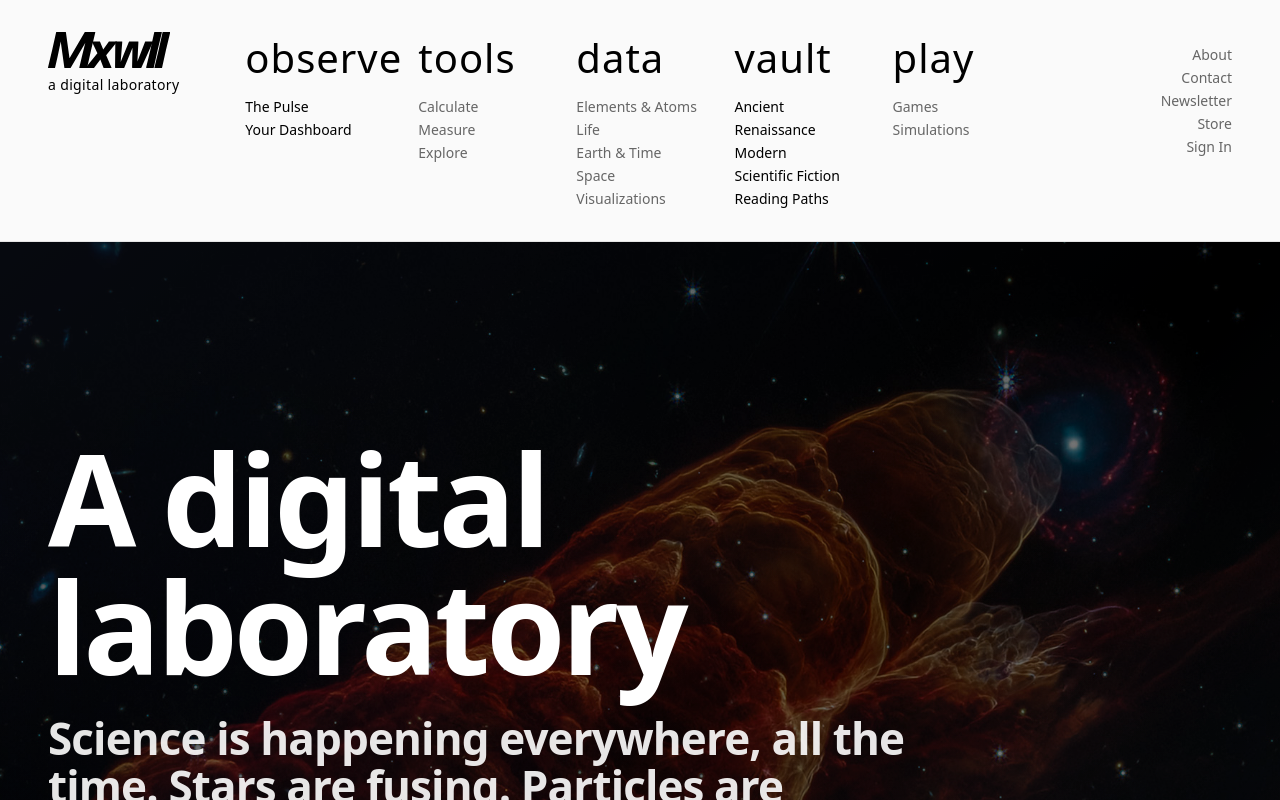
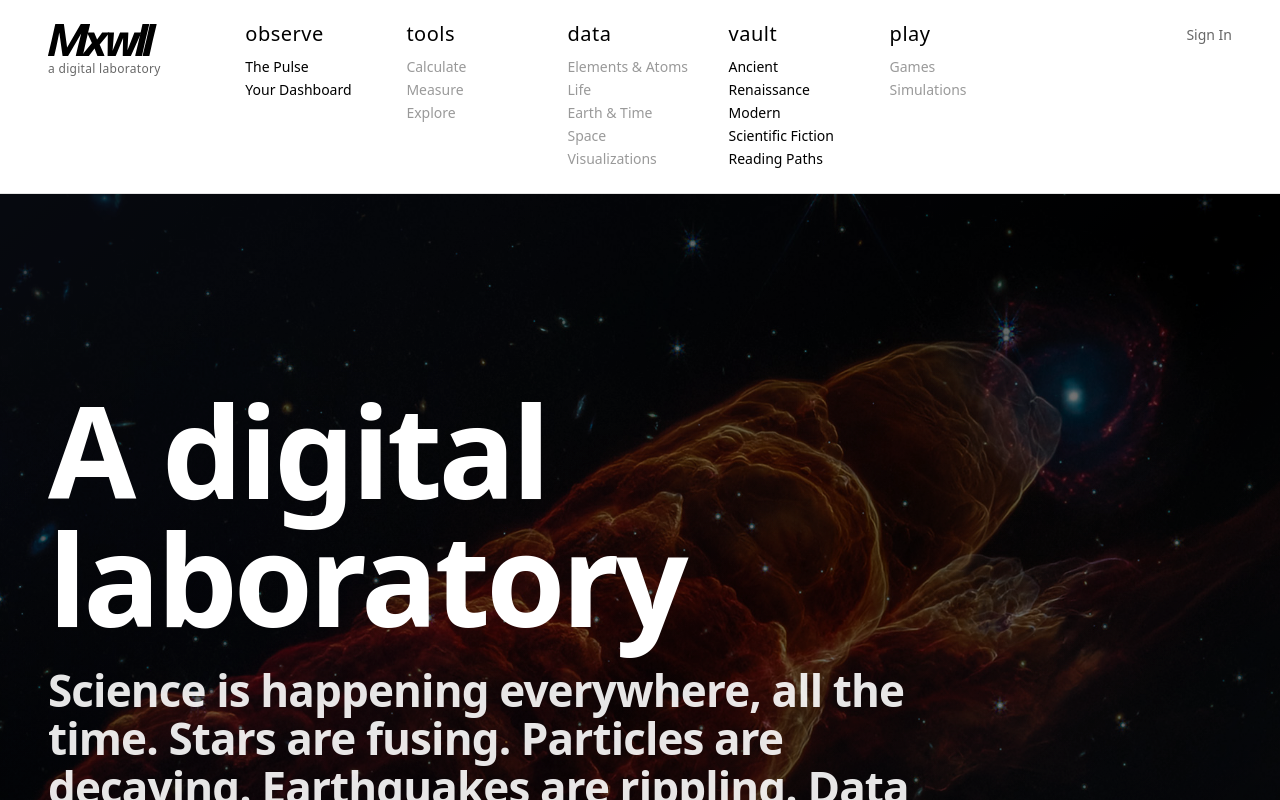
Before and after one commit to Axisophy/maxwell, a Next.js app: page / in a window 1280 px wide. Shown: the top 800 px of the page. Built offline with nearby package versions, Linux system fonts and the light colour scheme; a web font is replaced by a local one.

Commit message:
tweaked header and footer

```diff
--- a/src/components/Footer.tsx
+++ b/src/components/Footer.tsx
@@ -19,6 +19,7 @@ const footerLinks = {
     { href: '/about/partnerships', label: 'Institutions' },
     { href: '/about/investment', label: 'Investors' },
     { href: '/about/advertising', label: 'Advertising' },
+    { href: '/store', label: 'Store' },
   ],
   legal: [
     { href: '/privacy', label: 'Privacy' },
--- a/src/components/Header.tsx
+++ b/src/components/Header.tsx
@@ -3,14 +3,6 @@
 import Link from 'next/link'
 import { usePathname } from 'next/navigation'
 import Logo from './Logo'
-
-const utilityItems = [
-  { href: '/about', label: 'About' },
-  { href: '/contact', label: 'Contact' },
-  { href: '/newsletter', label: 'Newsletter' },
-  { href: '/store', label: 'Store' },
-  { href: '/signin', label: 'Sign In' },
-]
 
 const navItems = [
   { href: '/observe', label: 'observe' },
@@ -66,13 +58,13 @@ export default function Header() {
   const pathname = usePathname()
 
   return (
-    <header className="hidden md:block w-full px-8 lg:px-12 py-8 border-b border-border-light bg-shell-light">
+    <header className="hidden md:block w-full px-4 md:px-8 lg:px-12 py-6 border-b border-black/10 bg-white">
       <div className="grid grid-cols-12 items-start">
         {/* Logo + tagline: cols 1-2 */}
         <div className="col-span-2">
           <Link href="/" className="block group">
-            <Logo className="h-9 w-auto" />
-            <span className="text-sm text-text-primary tracking-wide mt-1.5 block font-sans">
+            <Logo className="h-8 w-auto text-black" />
+            <span className="text-xs text-black/60 tracking-wide mt-1 block">
               a digital laboratory
             </span>
           </Link>
@@ -91,8 +83,8 @@ export default function Header() {
               <div key={item.href} className="flex-1">
                 <Link
                   href={item.href}
-                  className={`text-nav font-sans-display font-light tracking-wide cursor-pointer block ${
-                    isActive ? 'text-text-primary' : 'text-text-primary'
+                  className={`text-xl font-light tracking-wide cursor-pointer block leading-none ${
+                    isActive ? 'text-black' : 'text-black'
                   }`}
                 >
                   {item.label}
@@ -106,10 +98,10 @@ export default function Header() {
                         <Link
                           key={subItem.label}
                           href={subItem.href}
-                          className={`block text-sm cursor-pointer font-sans ${
+                          className={`block text-sm cursor-pointer ${
                             pathname === subItem.href
-                              ? 'text-text-primary font-medium'
-                              : 'text-text-primary'
+                              ? 'text-black font-medium'
+                              : 'text-black'
                           }`}
                         >
                           {subItem.label}
@@ -117,7 +109,7 @@ export default function Header() {
                       ) : (
                         <span
                           key={subItem.label}
-                          className="block text-sm text-text-muted font-sans"
+                          className="block text-sm text-black/40"
                         >
                           {subItem.label}
                         </span>
@@ -130,19 +122,14 @@ export default function Header() {
           })}
         </div>
 
-        {/* Utility column: cols 11-12 */}
-        <div className="col-span-2 text-right">
-          <div className="mt-3 space-y-0.5">
-            {utilityItems.map((item) => (
-              <Link
-                key={item.href}
-                href={item.href}
-                className="block text-sm text-text-muted cursor-pointer font-sans"
-              >
-                {item.label}
-              </Link>
-            ))}
-          </div>
+        {/* Sign In: cols 11-12 */}
+        <div className="col-span-2 flex justify-end">
+          <Link
+            href="/signin"
+            className="text-sm text-black/60 hover:text-black transition-colors"
+          >
+            Sign In
+          </Link>
         </div>
       </div>
     </header>
```
